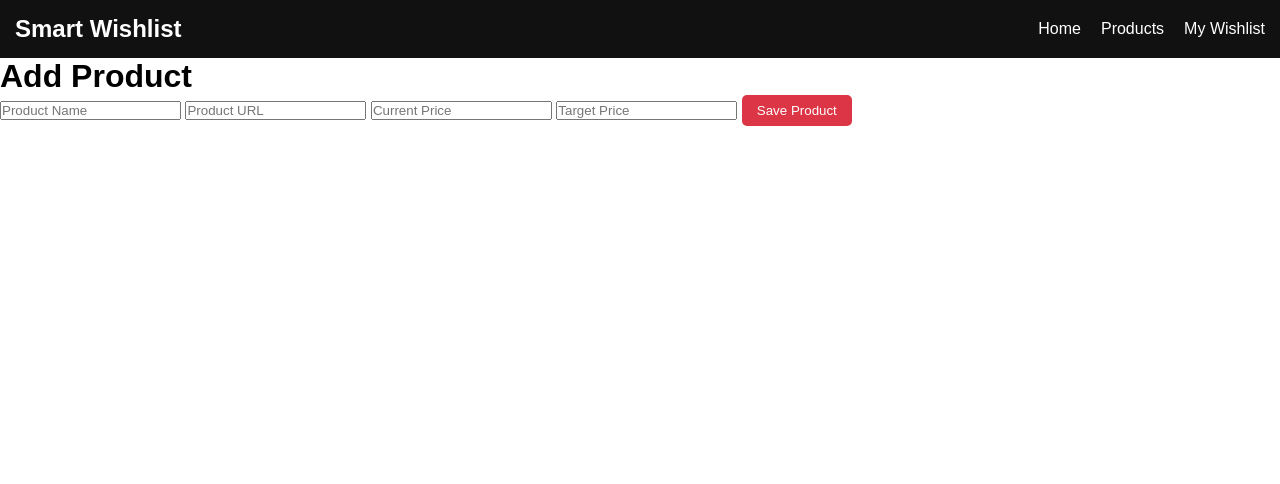
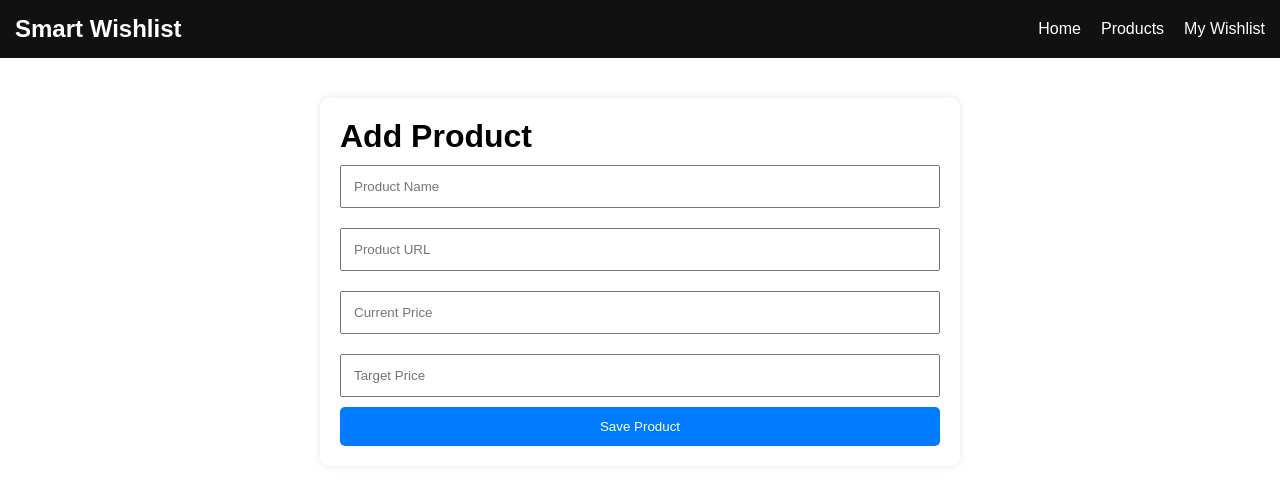
Before and after one commit to Lahari268/wishlistApp, a website: page Public/addproduct.html in a window 1280 px wide. Drawn offline with Linux system fonts and the light colour scheme; no server answers.

Commit message:
Fixed pages and UI

```diff
--- a/Public/style.css
+++ b/Public/style.css
@@ -131,6 +131,28 @@ color:white;
 text-align:center;
 padding:20px;
 }
+.form-container{
+width:50%;
+margin:40px auto;
+background:white;
+padding:20px;
+border-radius:10px;
+box-shadow:0 0 10px rgba(0,0,0,0.1);
+}
+
+.form-container input{
+width:100%;
+padding:12px;
+margin-top:10px;
+margin-bottom:10px;
+}
+
+.form-container button{
+width:100%;
+padding:12px;
+background:#007bff;
+}
+
 .products-list{
 width:80%;
 margin:30px auto;
```
Also changed, not shown: Public/Wishlist.html (+2 -2 lines), Public/index.html (+8 -8 lines), Public/products.html (+22 -0 lines), Public/addproduct.html (indentation only).
